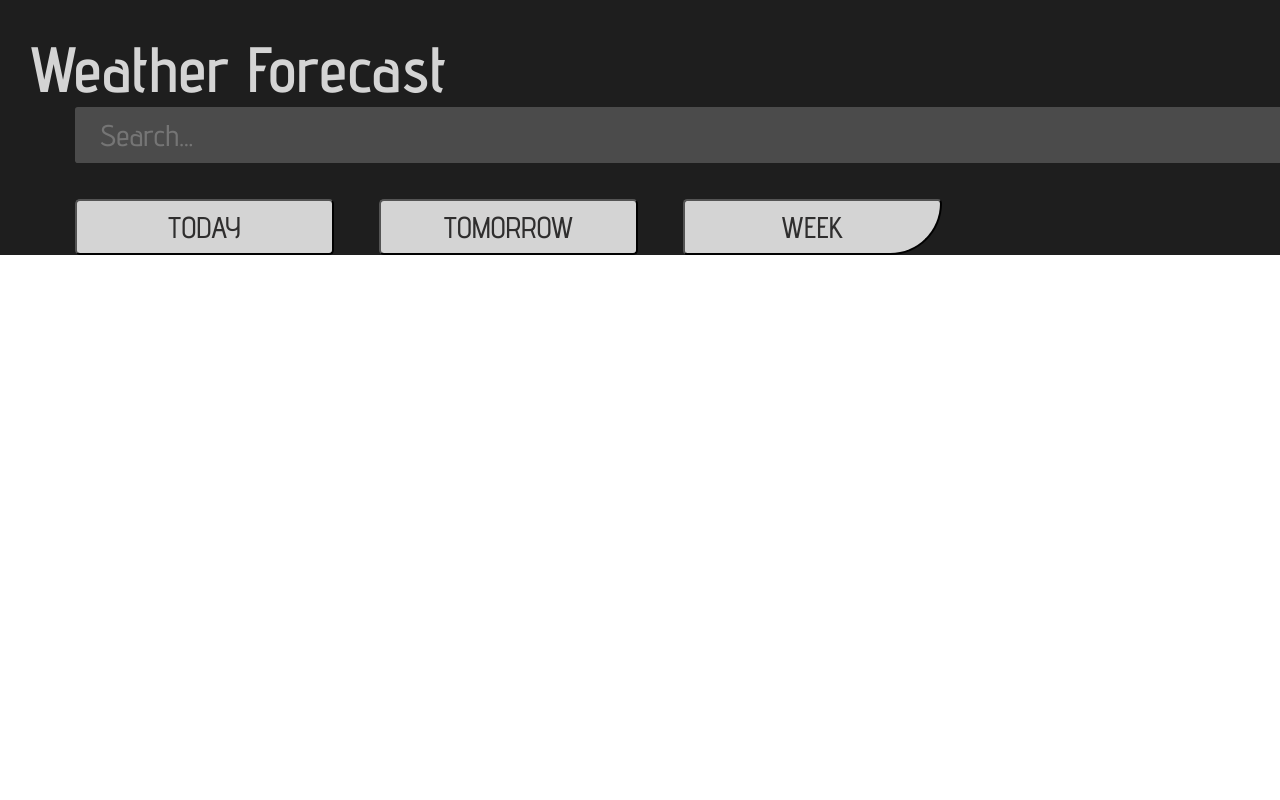
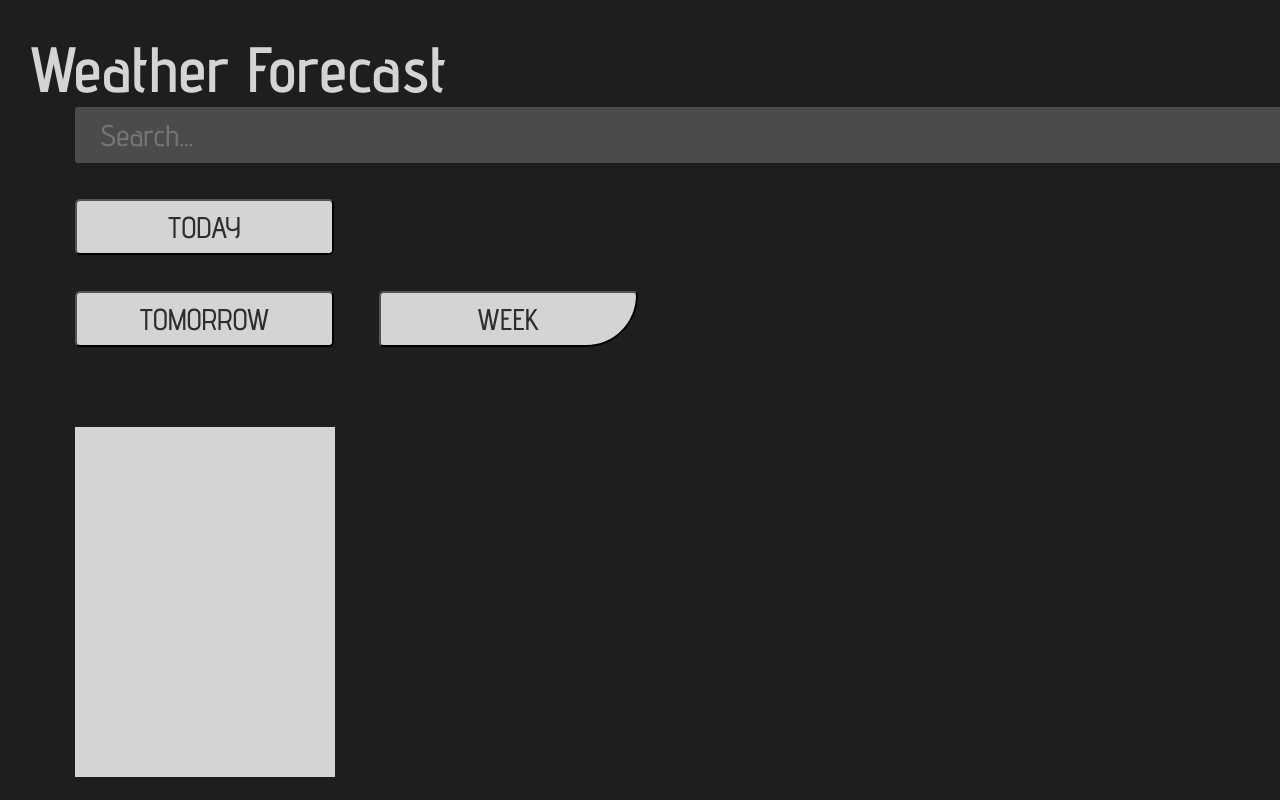
Before and after one commit to OlgaSeledets/weather-forecast, a React (Create React App) app: page / in a window 1280 px wide. Shown: the top 800 px of the page. Built offline with nearby package versions, Linux system fonts and the light colour scheme.

Commit message:
feat: add components Card and ButtonToday

```diff
--- a/src/App.css
+++ b/src/App.css
@@ -7,7 +7,6 @@
 
 .App {
     padding: 30px 30px 0px;
-    background: #1E1E1E;
 }
 
 .title {
@@ -50,3 +49,11 @@
 .btn-week {
     border-radius: 5px 5px 60px 5px;
 }
+
+.card {
+    width: 260px;
+    height: 350px;
+    background: #D4D4D4;
+    margin-top: 80px;
+    margin-left: 45px;
+}
--- a/src/App.js
+++ b/src/App.js
@@ -1,5 +1,6 @@
 import React from "react";
 import "./App.css";
+import Card from "./components/Card";
 import SearchWeather from "./components/SearchWeather";
 
 // class
@@ -8,7 +9,7 @@ function App() {
   return (
     <div className="App">
       <SearchWeather />
-      {/* <WheatherForecast /> */}
+      <Card />
     </div>
   );
 }
--- /dev/null
+++ b/src/components/ButtonToday.jsx
@@ -0,0 +1,26 @@
+import React, { useState } from 'react';
+
+const URL = "https://api.openweathermap.org/data/2.5/weather";
+const API_KEY = "39c13462afcea0dacb3084d61bb29812";
+
+const ButtonToday = ({city}) => {
+    const [weather, setWeather] = useState({});
+    const City = {city};
+
+    const getWeather = async () => {
+        const response = await fetch(
+          `${URL}?q=${City.city}&appid=${API_KEY}&exclude=minutely,hourly,daily,alerts&units=metric`
+        );
+        const data = await response.json();
+        setWeather(data);
+        console.log(data);
+      };
+
+    return (
+        <div>
+            <button onClick={() => getWeather()} className='btn'>TODAY</button>
+        </div>
+    );
+}
+
+export default ButtonToday;
--- /dev/null
+++ b/src/components/Card.jsx
@@ -0,0 +1,11 @@
+import React from 'react';
+
+const Card = () => {
+    return (
+        <div className='card'>
+
+        </div>
+    );
+}
+
+export default Card;
--- a/src/components/SearchWeather.jsx
+++ b/src/components/SearchWeather.jsx
@@ -1,26 +1,15 @@
 import React, { useState } from 'react';
-
-const URL = "https://api.openweathermap.org/data/2.5/weather";
-const API_KEY = "39c13462afcea0dacb3084d61bb29812";
-
-const getWeather = async (city, setWeather) => {
-  const response = await fetch(
-    `${URL}?q=${city}&appid=${API_KEY}&exclude=minutely,hourly,daily,alerts&units=metric`
-  );
-  const data = await response.json();
-  setWeather(data);
-  console.log(data);
-};
+import ButtonToday from './ButtonToday';
 
 const SearchWeather = () => {
     const [city, setCity] = useState();
-    const [weather, setWeather] = useState({});
+
     return (
         <div>
             <h1 className='title'>Weather Forecast</h1>
             <input onChange={e => setCity(e.target.value)} className='search' type="text" placeholder='Search...'></input>
-            <button onClick={() => getWeather(city, setWeather)} className='btn btn-today'>TODAY</button>
-            <button className='btn btn-tomorrow'>TOMORROW</button>
+            <ButtonToday city={city}/>
+            <button className='btn'>TOMORROW</button>
             <button className='btn btn-week'>WEEK</button>
             {/* Temperature: {weather?.main?.temp} */}
         </div>
--- a/src/index.js
+++ b/src/index.js
@@ -4,3 +4,5 @@ import App from './App';
 
 const root = ReactDOMClient.createRoot(document.getElementById('root'));
 root.render(<App />);
+
+document.body.style = 'background: #1E1E1E;';
```
